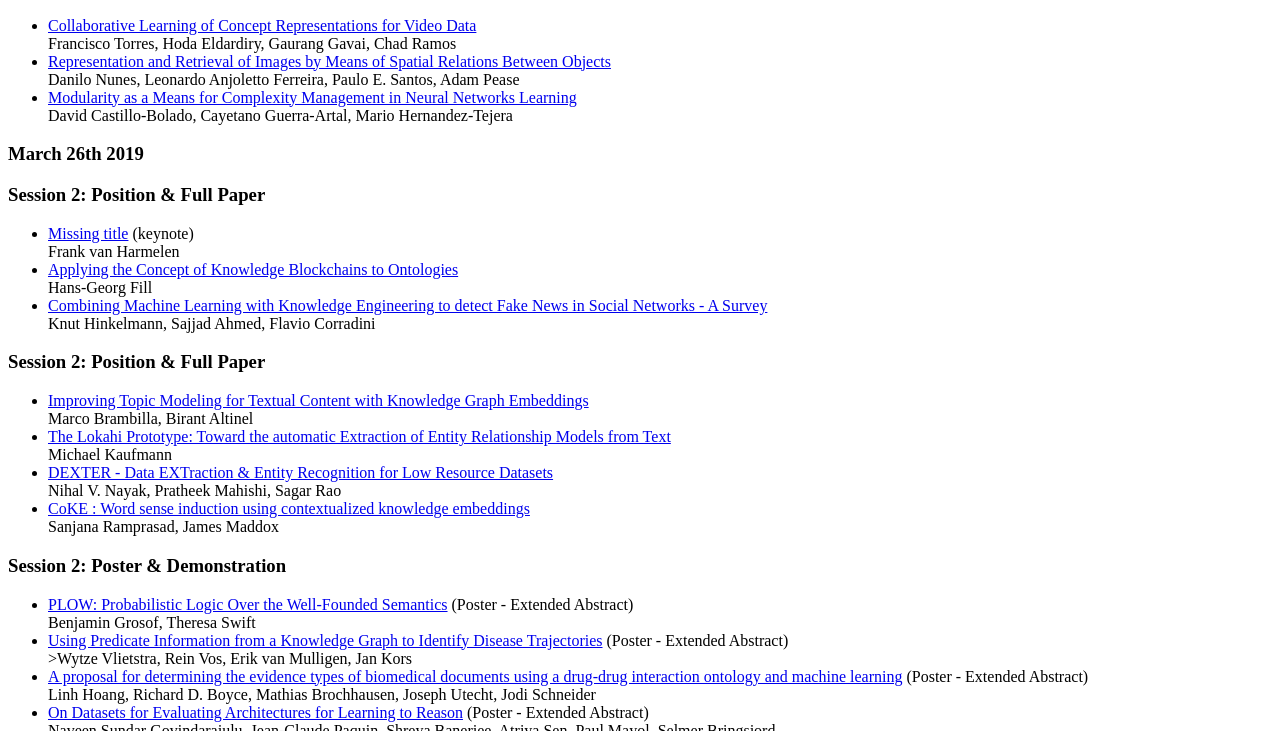
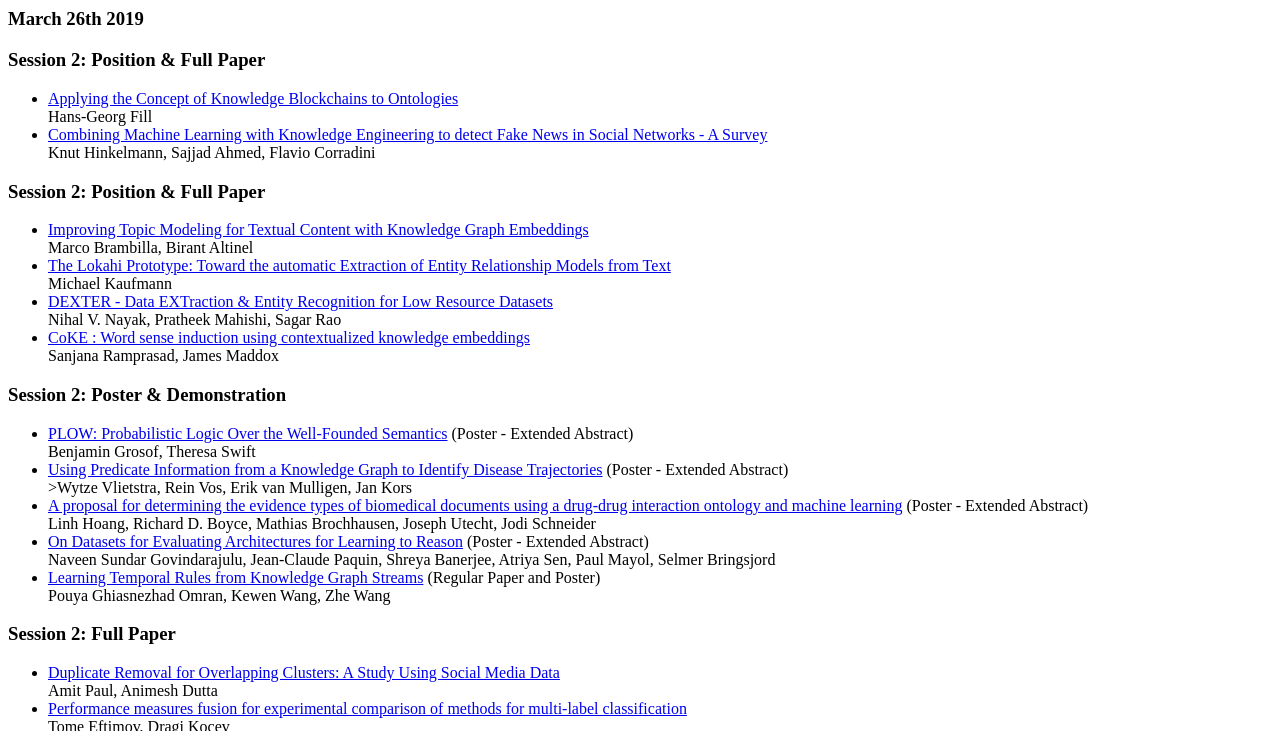
Before and after one commit to AAAI-MAKE/proceedings.aaai-make.info, a plain HTML site: page index.html in a window 1280 px wide. Shown: the part 1071-1802 px from the top of the page. Drawn offline with Linux system fonts and the light colour scheme.

Commit message:
Update index.html

```diff
--- a/index.html
+++ b/index.html
@@ -12,11 +12,6 @@
 <table style="border: 0; border-spacing: 0; border-collapse: collapse; width: 95%">
 <tbody><tr>
 <td style="text-align: left; vertical-align: middle">
-
-
-<h1><a href="https://www.aaai-make.info/"><span class="CEURVOLACRONYM">AAAI-MAKE 2019</span></a><br>
-<span class="CEURVOLTITLE">Publishing Papers based on the schedule</span></h1>
-<br>
 
 <h3>
 <span class="CEURFULLTITLE">Proceedings of the AAAI 2019 Spring Symposium on Combining Machine Learning with Knowledge Engineering (AAAI-MAKE 2019)</span>
@@ -128,11 +123,6 @@
 <h3>March 26th 2019</h3>
 <h3><span class="CEURSESSION">Session 2: Position & Full Paper</span></h3>
 <ul>
-<li id="keynote2"><a href="keynote2.pdf">
-<span class="CEURTITLE">Missing title</span></a> (keynote)<br>
-<span class="CEURAUTHOR">Frank van Harmelen</span>
-</li>
-
 <li id="paper9"><a href="paper9.pdf">
 <span class="CEURTITLE">Applying the Concept of Knowledge Blockchains to Ontologies</span></a><BR>
 <span class="CEURAUTHOR">Hans-Georg Fill</span>
```
